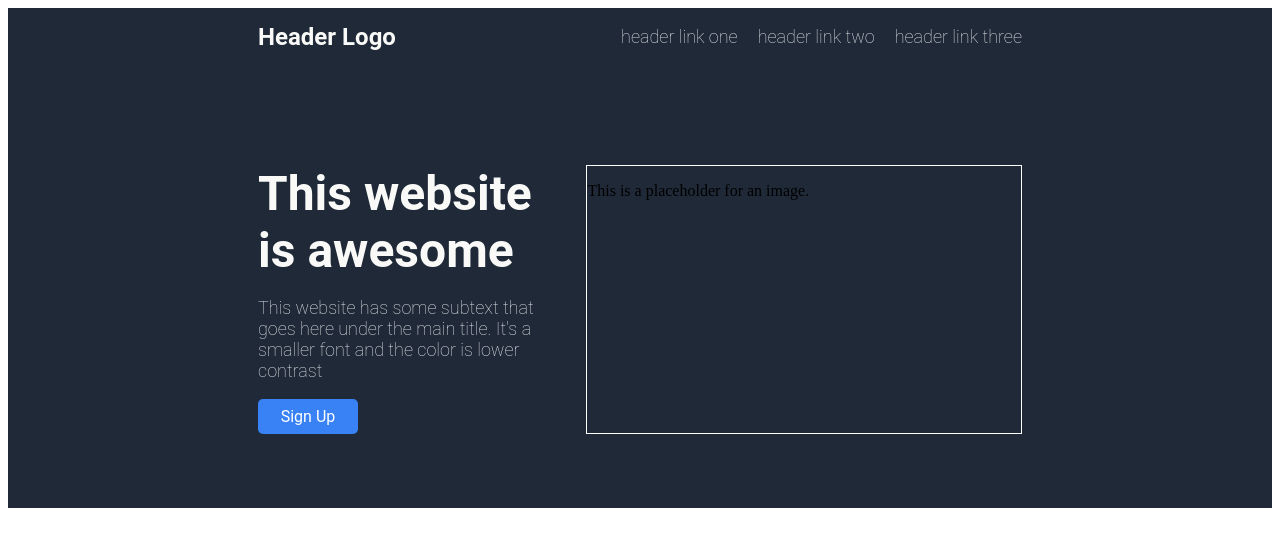
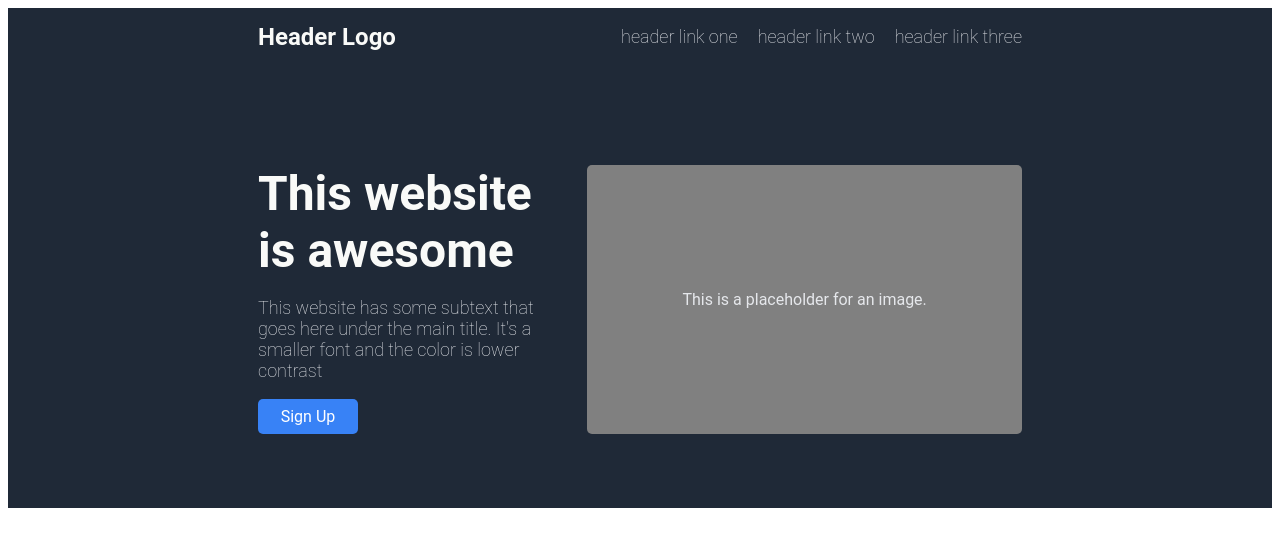
Before and after one commit to ChanceAnderson/Website, a plain HTML site: page index.html in a window 1280 px wide. Drawn offline with Linux system fonts and the light colour scheme.

Commit message:
Finished upper site code

```diff
--- a/styles.css
+++ b/styles.css
@@ -72,8 +72,12 @@
     width:350px;
 }
 .right{
-    border: white solid 1px;
+    display:flex;
     align-items: center;
     justify-content: center;
     width:500px;
+    font-family:"roboto";
+    color:#e5e7eb;
+    background-color:grey;
+    border-radius: 5px;
 }
```
